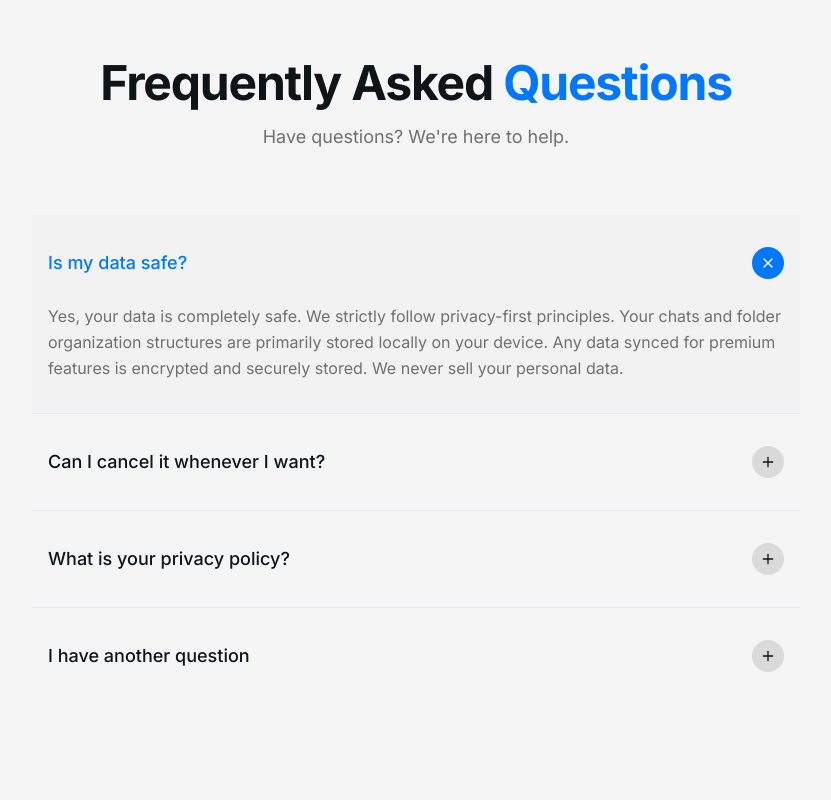
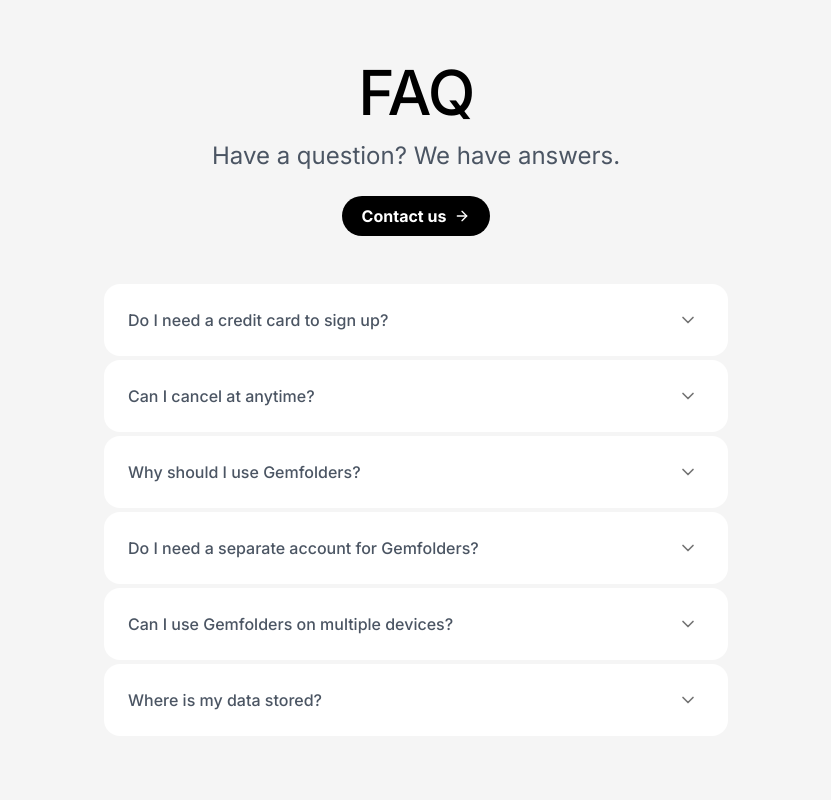
Before and after one commit to emodeth/gemfolders-website, a Next.js app: page / in a window 1280 px wide. Shown: the part 3420-4220 px from the top of the page, without its empty margins (224-1055 px from the left). Built offline with nearby package versions, Linux system fonts and the light colour scheme.

Commit message:
Update FAQ ui

```diff
--- a/components/FAQItem.tsx
+++ b/components/FAQItem.tsx
@@ -1,7 +1,7 @@
 "use client";
 
 import { motion, AnimatePresence } from "framer-motion";
-import { Plus, X } from "lucide-react";
+import { ChevronDown } from "lucide-react";
 
 interface FAQItemProps {
   question: string;
@@ -11,66 +11,48 @@
   index: number;
 }
 
-const FAQItem = ({ question, answer, isOpen, onClick, index }: FAQItemProps) => {
+const FAQItem = ({
+  question,
+  answer,
+  isOpen,
+  onClick,
+  index,
+}: FAQItemProps) => {
   return (
     <motion.div
-      initial={{ opacity: 0, y: 20 }}
+      initial={{ opacity: 0, y: 12 }}
       whileInView={{ opacity: 1, y: 0 }}
       viewport={{ once: true }}
-      transition={{ duration: 0.5, delay: index * 0.1 }}
-      className={`border-b border-border last:border-none py-2 px-4 ${isOpen ? "bg-muted/20" : ""}`}
+      transition={{ duration: 0.4, delay: index * 0.05 }}
+      className="rounded-xl bg-white  "
     >
       <button
+        type="button"
         onClick={onClick}
-        className="flex w-full items-center justify-between py-6 text-left focus:outline-none group cursor-pointer"
+        aria-expanded={isOpen}
+        className="flex w-full items-center justify-between gap-4 px-5 py-4 text-left focus-visible:outline-none focus-visible:ring-2 focus-visible:ring-neutral-950/20 focus-visible:ring-offset-2 dark:focus-visible:ring-white/20 cursor-pointer md:px-6 md:py-5"
       >
-        <span className={`text-lg font-medium transition-colors ${isOpen ? "text-primary" : "text-foreground group-hover:text-primary"}`}>
+        <span className="text-[15px] font-medium leading-snug text-[#4B5563] dark:text-zinc-300 md:text-base">
           {question}
         </span>
-        <div className="relative flex items-center justify-center w-8 h-8 ml-4 shrink-0">
-          <motion.div
-            initial={false}
-            animate={{
-              rotate: isOpen ? 180 : 0,
-            }}
-            className={`absolute inset-0 rounded-full flex items-center justify-center transition-colors duration-300 ${isOpen ? "bg-primary" : "bg-secondary/20"}`}
-          >
-            <AnimatePresence mode="wait" initial={false}>
-              {isOpen ? (
-                <motion.div
-                  key="close"
-                  initial={{ opacity: 0, rotate: -90 }}
-                  animate={{ opacity: 1, rotate: 0 }}
-                  exit={{ opacity: 0, rotate: 90 }}
-                  transition={{ duration: 0.2 }}
-                >
-                  <X className="w-4 h-4 text-primary-foreground" />
-                </motion.div>
-              ) : (
-                <motion.div
-                  key="open"
-                  initial={{ opacity: 0, rotate: 90 }}
-                  animate={{ opacity: 1, rotate: 0 }}
-                  exit={{ opacity: 0, rotate: -90 }}
-                  transition={{ duration: 0.2 }}
-                >
-                  <Plus className="w-4 h-4 text-foreground" />
-                </motion.div>
-              )}
-            </AnimatePresence>
-          </motion.div>
-        </div>
+        <motion.span
+          animate={{ rotate: isOpen ? 180 : 0 }}
+          transition={{ duration: 0.25, ease: [0.4, 0, 0.2, 1] }}
+          className="inline-flex size-8 shrink-0 items-center justify-center text-neutral-500 dark:text-zinc-400"
+        >
+          <ChevronDown className="size-5" strokeWidth={2} />
+        </motion.span>
       </button>
-      <AnimatePresence>
+      <AnimatePresence initial={false}>
         {isOpen && (
           <motion.div
             initial={{ height: 0, opacity: 0 }}
             animate={{ height: "auto", opacity: 1 }}
             exit={{ height: 0, opacity: 0 }}
-            transition={{ duration: 0.3, ease: "easeInOut" }}
+            transition={{ duration: 0.28, ease: [0.4, 0, 0.2, 1] }}
             className="overflow-hidden"
           >
-            <p className="pb-6 text-secondary leading-relaxed text-base">
+            <p className="border-t border-neutral-100 px-5 pb-5 pt-4 text-[15px] leading-relaxed text-neutral-600 dark:border-zinc-800 dark:text-zinc-400 md:px-6 md:pb-6 md:text-base">
               {answer}
             </p>
           </motion.div>
--- a/components/FAQSection.tsx
+++ b/components/FAQSection.tsx
@@ -2,58 +2,73 @@
 
 import { useState } from "react";
 import { motion } from "framer-motion";
+import Link from "next/link";
+import { ArrowRight } from "lucide-react";
 import FAQItem from "./FAQItem";
 import { faqs } from "@/lib/data";
 
+const CONTACT_EMAIL = "emirhankeskindev@gmail.com";
+
 const FAQSection = () => {
-  const [openIndex, setOpenIndex] = useState<number | null>(0);
+  const [openIndex, setOpenIndex] = useState<number | null>(null);
 
   const handleToggle = (index: number) => {
     setOpenIndex(openIndex === index ? null : index);
   };
 
   return (
-    <section id="faq" className="py-24 relative overflow-hidden bg-background">
-      <div className="absolute top-0 left-1/2 -translate-x-1/2 w-full h-full max-w-7xl pointer-events-none -z-10">
-        <div className="absolute top-1/3 right-0 w-96 h-96 bg-primary/5 rounded-full blur-[120px]" />
-        <div className="absolute bottom-0 left-0 w-80 h-80 bg-accent/5 rounded-full blur-[100px]" />
-      </div>
-
-      <div className="container px-6 mx-auto max-w-4xl">
-        <div className="text-center mb-16 space-y-4">
+    <section
+      id="faq"
+      className="relative overflow-hidden  py-20 md:py-24 dark:bg-zinc-950"
+    >
+      <div className="container mx-auto max-w-2xl px-6">
+        <div className="mb-10 flex flex-col items-center text-center md:mb-12">
           <motion.h2
-            initial={{ opacity: 0, y: 20 }}
+            initial={{ opacity: 0, y: 16 }}
             whileInView={{ opacity: 1, y: 0 }}
             viewport={{ once: true }}
-            transition={{ duration: 0.5 }}
-            className="text-3xl md:text-4xl lg:text-5xl font-bold tracking-tight text-foreground"
+            transition={{ duration: 0.45 }}
+            className="text-4xl font-medium tracking-tight text-black dark:text-white md:text-[62px]"
           >
-            Frequently Asked <span className="text-primary">Questions</span>
+            FAQ
           </motion.h2>
           <motion.p
-            initial={{ opacity: 0, y: 20 }}
+            initial={{ opacity: 0, y: 16 }}
             whileInView={{ opacity: 1, y: 0 }}
             viewport={{ once: true }}
-            transition={{ duration: 0.5, delay: 0.1 }}
-            className="text-lg text-secondary"
+            transition={{ duration: 0.45, delay: 0.06 }}
+            className="mt-3 max-w-md text-base text-[#4B5563] dark:text-zinc-400 md:text-2xl"
           >
-            Have questions? We&apos;re here to help.
+            Have a question? We have answers.
           </motion.p>
+          <motion.div
+            initial={{ opacity: 0, y: 16 }}
+            whileInView={{ opacity: 1, y: 0 }}
+            viewport={{ once: true }}
+            transition={{ duration: 0.45, delay: 0.12 }}
+            className="mt-6"
+          >
+            <Link
+              href={`mailto:${CONTACT_EMAIL}`}
+              className="inline-flex items-center gap-2 rounded-full bg-black px-5 py-2 font-bold text-base text-white transition-colors hover:bg-neutral-800 dark:bg-white dark:text-black dark:hover:bg-zinc-200"
+            >
+              Contact us
+              <ArrowRight className="size-4" aria-hidden />
+            </Link>
+          </motion.div>
         </div>
 
-        <div className="max-w-3xl mx-auto">
-          <div className="divide-y divide-border">
-            {faqs.map((faq, index) => (
-              <FAQItem
-                key={faq.question}
-                index={index}
-                question={faq.question}
-                answer={faq.answer}
-                isOpen={openIndex === index}
-                onClick={() => handleToggle(index)}
-              />
-            ))}
-          </div>
+        <div className="flex flex-col gap-1">
+          {faqs.map((faq, index) => (
+            <FAQItem
+              key={faq.question}
+              index={index}
+              question={faq.question}
+              answer={faq.answer}
+              isOpen={openIndex === index}
+              onClick={() => handleToggle(index)}
+            />
+          ))}
         </div>
       </div>
     </section>
--- a/lib/data.tsx
+++ b/lib/data.tsx
@@ -96,24 +96,34 @@
 
 export const faqs = [
   {
-    question: "Is my data safe?",
+    question: "Do I need a credit card to sign up?",
     answer:
-      "Yes, your data is completely safe. We strictly follow privacy-first principles. Your chats and folder organization structures are primarily stored locally on your device. Any data synced for premium features is encrypted and securely stored. We never sell your personal data.",
+      "No. Installing Gemfolders from the Chrome Web Store is free, and you can organize chats without entering a card. You only need a payment method if you choose a paid plan.",
   },
   {
-    question: "Can I cancel it whenever I want?",
+    question: "Can I cancel at anytime?",
     answer:
-      "Absolutely. You can cancel your subscription at any time directly from your dashboard. If you cancel, you will maintain access to premium features until the end of your billing cycle. There are no cancellation fees.",
+      "Yes. You can cancel your subscription any time from your billing dashboard. You keep premium access until the end of your current billing period, and there are no cancellation fees.",
   },
   {
-    question: "What is your privacy policy?",
+    question: "Why should I use Gemfolders?",
     answer:
-      "Our privacy policy is simple: You own your data. We do not track your chat content or personal information. We only collect minimal usage statistics to improve the application stability. For a detailed breakdown, please visit our Privacy Policy page.",
+      "Gemfolders adds folders, bookmarks, and optional sync to Gemini so conversations stay structured. Less hunting through threads, more time actually using the assistant.",
   },
   {
-    question: "I have another question",
+    question: "Do I need a separate account for Gemfolders?",
     answer:
-      "We'd love to hear from you! If you have any other questions or need support, please contact our support team. We generally reply to all inquiries within 24 hours.",
+      "No. You use your normal Google account and Gemini as usual. The extension runs in the sidebar alongside Gemini—no extra login beyond what you already use.",
+  },
+  {
+    question: "Can I use Gemfolders on multiple devices?",
+    answer:
+      "Yes. Premium plans include sync so your folder layout can stay consistent across browsers where you use the extension while signed in.",
+  },
+  {
+    question: "Where is my data stored?",
+    answer:
+      "We take a privacy-first approach. Most organization data lives locally in your browser. Anything synced for premium features is encrypted in transit and stored securely. We don’t sell your personal data. See our Privacy Policy for details.",
   },
 ];
 
```
